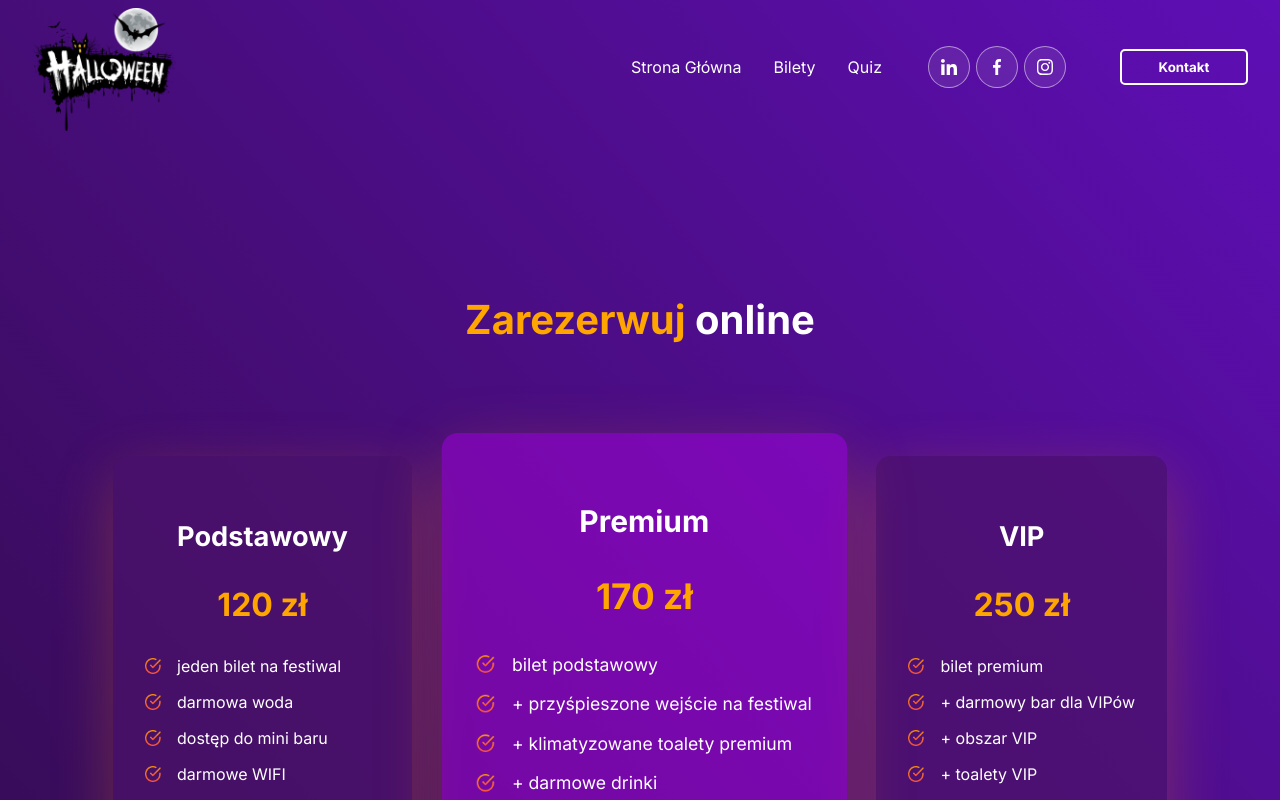
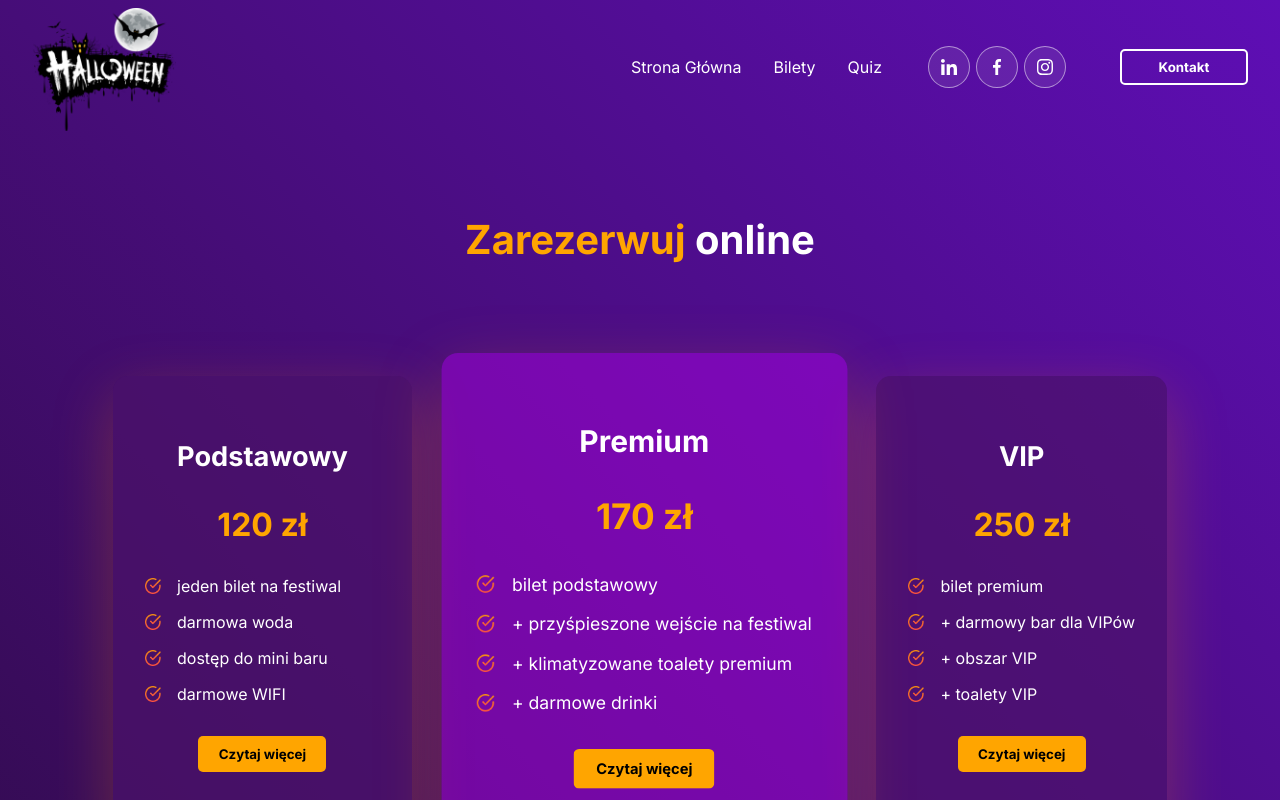
Before and after one commit to bar-85/React-halloween-festival, a React (Create React App) app: page /the-tickets in a window 1280 px wide. Shown: the top 800 px of the page. Built offline with nearby package versions, Linux system fonts and the light colour scheme.

Commit message:
change of styles

```diff
--- a/src/App.styles.js
+++ b/src/App.styles.js
@@ -5,7 +5,7 @@ export const Wrapper = styled.div`
 	mix-blend-mode: overlay;
 	display: flex;
 	flex-direction: column;
-	gap: 6rem;
+	gap: 4rem;
 	overflow: hidden;
 	::-webkit-scrollbar {
 		display: none;
@@ -16,10 +16,10 @@ export const Wrapper = styled.div`
 	}
 
 	@media screen and (max-width: 900px) {
-		gap: 6rem;
+		gap: 4rem;
 	}
 
 	@media screen and (max-width: 480px) {
-		gap: 3rem;
+		gap: 1rem;
 	}
 `
--- a/src/views/Quiz/Quiz.styles.js
+++ b/src/views/Quiz/Quiz.styles.js
@@ -8,7 +8,7 @@ export const QuizStyled = styled.div`
 
 	.backImg {
 		position: absolute;
-		top: 14rem;
+		top: 16rem;
 		right: 0%;
 		height: 40rem;
 		z-index: -1;
--- a/src/views/TheTickets/TheTickets.styles.js
+++ b/src/views/TheTickets/TheTickets.styles.js
@@ -5,7 +5,7 @@ export const TicketHeader = styled.div`
 	justify-content: center;
 	align-items: center;
 	flex-direction: column;
-	margin: 4rem;
+	margin: 1rem;
 
 	h1 {
 		font-size: 2.5rem;
```
